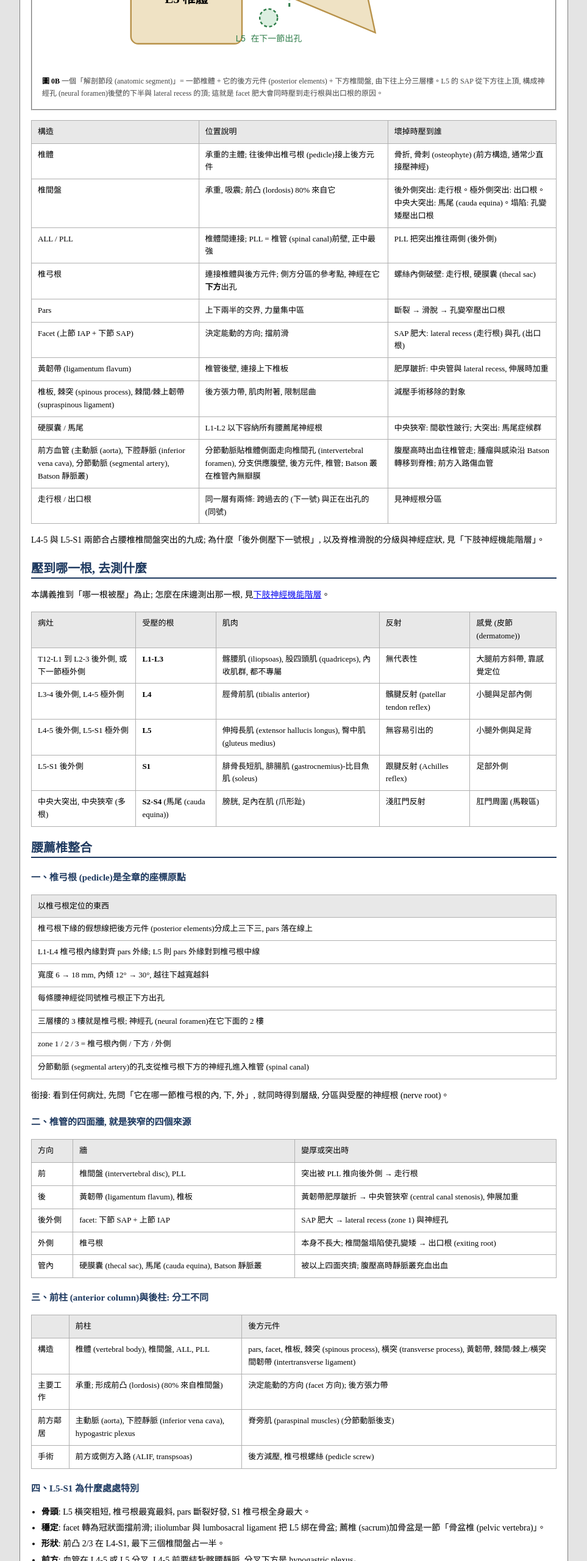
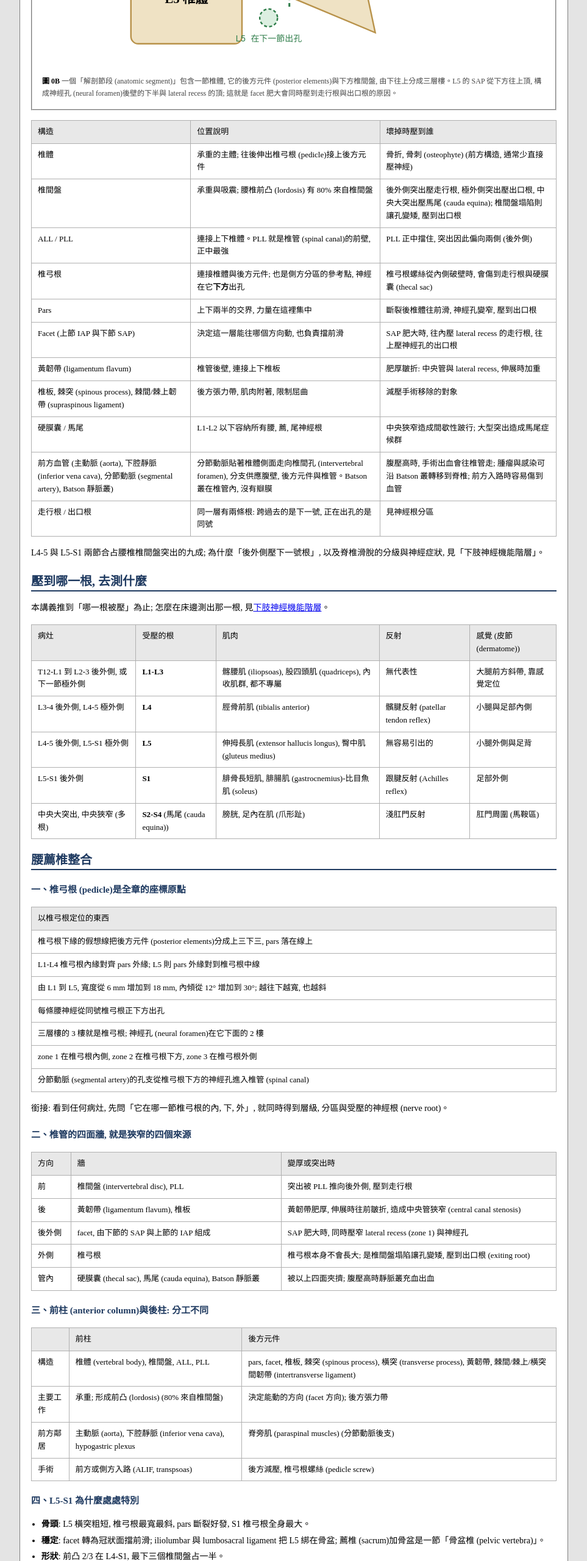
Before and after one commit to Droideight/ortho-notes, a plain HTML site: page lumbar-sacral/index.html in a window 1280 px wide. Shown: the part 1680-4240 px from the top of the page at 61% size, without its empty margins (158-1121 px from the left). Drawn offline with Linux system fonts and the light colour scheme.

Commit message:
Rewrite formula-style text into full sentences
Co-Authored-By: Claude Opus 5.5 <noreply@anthropic.com>
Claude-Session: https://claude.ai/code/session_014rMCCiCwxot8pQpzxHYmGd

```diff
--- a/lumbar-sacral/index.html
+++ b/lumbar-sacral/index.html
@@ -292,7 +292,7 @@ details.card[open]{border-color:#1f3a60}
       <line x1="466" y1="218" x2="372" y2="218" class="s-line" stroke-width=".8"/>
     </svg>
     </div>
-    <div class="cap"><b>圖 0B</b> 一個「解剖節段 (anatomic segment)」= 一節椎體 + 它的後方元件 (posterior elements) + 下方椎間盤, 由下往上分三層樓。L5 的 SAP 從下方往上頂, 構成神經孔 (neural foramen)後壁的下半與 lateral recess 的頂; 這就是 facet 肥大會同時壓到走行根與出口根的原因。</div>
+    <div class="cap"><b>圖 0B</b> 一個「解剖節段 (anatomic segment)」包含一節椎體, 它的後方元件 (posterior elements)與下方椎間盤, 由下往上分成三層樓。L5 的 SAP 從下方往上頂, 構成神經孔 (neural foramen)後壁的下半與 lateral recess 的頂; 這就是 facet 肥大會同時壓到走行根與出口根的原因。</div>
   </div>
 
   <div class="tbl">
@@ -300,16 +300,16 @@ details.card[open]{border-color:#1f3a60}
     <thead><tr><th>構造</th><th>位置說明</th><th>壞掉時壓到誰</th></tr></thead>
     <tbody>
       <tr><td>椎體</td><td>承重的主體; 往後伸出椎弓根 (pedicle)接上後方元件</td><td>骨折, 骨刺 (osteophyte) (前方構造, 通常少直接壓神經)</td></tr>
-      <tr><td>椎間盤</td><td>承重, 吸震; 前凸 (lordosis) 80% 來自它</td><td>後外側突出: 走行根。極外側突出: 出口根。中央大突出: 馬尾 (cauda equina)。塌陷: 孔變矮壓出口根</td></tr>
-      <tr><td>ALL / PLL</td><td>椎體間連接; PLL = 椎管 (spinal canal)前壁, 正中最強</td><td>PLL 把突出推往兩側 (後外側)</td></tr>
-      <tr><td>椎弓根</td><td>連接椎體與後方元件; 側方分區的參考點, 神經在它<b>下方</b>出孔</td><td>螺絲內側破壁: 走行根, 硬膜囊 (thecal sac)</td></tr>
-      <tr><td>Pars</td><td>上下兩半的交界, 力量集中區</td><td>斷裂 → 滑脫 → 孔變窄壓出口根</td></tr>
-      <tr><td>Facet (上節 IAP + 下節 SAP)</td><td>決定能動的方向; 擋前滑</td><td>SAP 肥大: lateral recess (走行根) 與孔 (出口根)</td></tr>
+      <tr><td>椎間盤</td><td>承重與吸震; 腰椎前凸 (lordosis) 有 80% 來自椎間盤</td><td>後外側突出壓走行根, 極外側突出壓出口根, 中央大突出壓馬尾 (cauda equina); 椎間盤塌陷則讓孔變矮, 壓到出口根</td></tr>
+      <tr><td>ALL / PLL</td><td>連接上下椎體。PLL 就是椎管 (spinal canal)的前壁, 正中最強</td><td>PLL 正中擋住, 突出因此偏向兩側 (後外側)</td></tr>
+      <tr><td>椎弓根</td><td>連接椎體與後方元件; 也是側方分區的參考點, 神經在它<b>下方</b>出孔</td><td>椎弓根螺絲從內側破壁時, 會傷到走行根與硬膜囊 (thecal sac)</td></tr>
+      <tr><td>Pars</td><td>上下兩半的交界, 力量在這裡集中</td><td>斷裂後椎體往前滑, 神經孔變窄, 壓到出口根</td></tr>
+      <tr><td>Facet (上節 IAP 與下節 SAP)</td><td>決定這一層能往哪個方向動, 也負責擋前滑</td><td>SAP 肥大時, 往內壓 lateral recess 的走行根, 往上壓神經孔的出口根</td></tr>
       <tr><td>黃韌帶 (ligamentum flavum)</td><td>椎管後壁, 連接上下椎板</td><td>肥厚皺折: 中央管與 lateral recess, 伸展時加重</td></tr>
       <tr><td>椎板, 棘突 (spinous process), 棘間/棘上韌帶 (supraspinous ligament)</td><td>後方張力帶, 肌肉附著, 限制屈曲</td><td>減壓手術移除的對象</td></tr>
-      <tr><td>硬膜囊 / 馬尾</td><td>L1-L2 以下容納所有腰薦尾神經根</td><td>中央狹窄: 間歇性跛行; 大突出: 馬尾症候群</td></tr>
-      <tr><td>前方血管 (主動脈 (aorta), 下腔靜脈 (inferior vena cava), 分節動脈 (segmental artery), Batson 靜脈叢)</td><td>分節動脈貼椎體側面走向椎間孔 (intervertebral foramen), 分支供應腹壁, 後方元件, 椎管; Batson 叢在椎管內無瓣膜</td><td>腹壓高時出血往椎管走; 腫瘤與感染沿 Batson 轉移到脊椎; 前方入路傷血管</td></tr>
-      <tr><td>走行根 / 出口根</td><td>同一層有兩條: 跨過去的 (下一號) 與正在出孔的 (同號)</td><td>見神經根分區</td></tr>
+      <tr><td>硬膜囊 / 馬尾</td><td>L1-L2 以下容納所有腰, 薦, 尾神經根</td><td>中央狹窄造成間歇性跛行; 大型突出造成馬尾症候群</td></tr>
+      <tr><td>前方血管 (主動脈 (aorta), 下腔靜脈 (inferior vena cava), 分節動脈 (segmental artery), Batson 靜脈叢)</td><td>分節動脈貼著椎體側面走向椎間孔 (intervertebral foramen), 分支供應腹壁, 後方元件與椎管。Batson 叢在椎管內, 沒有瓣膜</td><td>腹壓高時, 手術出血會往椎管走; 腫瘤與感染可沿 Batson 叢轉移到脊椎; 前方入路時容易傷到血管</td></tr>
+      <tr><td>走行根 / 出口根</td><td>同一層有兩條根: 跨過去的是下一號, 正在出孔的是同號</td><td>見神經根分區</td></tr>
     </tbody>
   </table>
   </div>
@@ -374,10 +374,10 @@ document.getElementById('sc-c').onclick=e=>{const on=e.currentTarget.getAttribut
     <tbody>
       <tr><td>椎弓根下緣的假想線把後方元件 (posterior elements)分成上三下三, pars 落在線上</td></tr>
       <tr><td>L1-L4 椎弓根內緣對齊 pars 外緣; L5 則 pars 外緣對到椎弓根中線</td></tr>
-      <tr><td>寬度 6 → 18 mm, 內傾 12° → 30°, 越往下越寬越斜</td></tr>
+      <tr><td>由 L1 到 L5, 寬度從 6 mm 增加到 18 mm, 內傾從 12° 增加到 30°; 越往下越寬, 也越斜</td></tr>
       <tr><td>每條腰神經從同號椎弓根正下方出孔</td></tr>
       <tr><td>三層樓的 3 樓就是椎弓根; 神經孔 (neural foramen)在它下面的 2 樓</td></tr>
-      <tr><td>zone 1 / 2 / 3 = 椎弓根內側 / 下方 / 外側</td></tr>
+      <tr><td>zone 1 在椎弓根內側, zone 2 在椎弓根下方, zone 3 在椎弓根外側</td></tr>
       <tr><td>分節動脈 (segmental artery)的孔支從椎弓根下方的神經孔進入椎管 (spinal canal)</td></tr>
     </tbody>
   </table>
@@ -389,10 +389,10 @@ document.getElementById('sc-c').onclick=e=>{const on=e.currentTarget.getAttribut
   <table>
     <thead><tr><th>方向</th><th>牆</th><th>變厚或突出時</th></tr></thead>
     <tbody>
-      <tr><td>前</td><td>椎間盤 (intervertebral disc), PLL</td><td>突出被 PLL 推向後外側 → 走行根</td></tr>
-      <tr><td>後</td><td>黃韌帶 (ligamentum flavum), 椎板</td><td>黃韌帶肥厚皺折 → 中央管狹窄 (central canal stenosis), 伸展加重</td></tr>
-      <tr><td>後外側</td><td>facet: 下節 SAP + 上節 IAP</td><td>SAP 肥大 → lateral recess (zone 1) 與神經孔</td></tr>
-      <tr><td>外側</td><td>椎弓根</td><td>本身不長大; 椎間盤塌陷使孔變矮 → 出口根 (exiting root)</td></tr>
+      <tr><td>前</td><td>椎間盤 (intervertebral disc), PLL</td><td>突出被 PLL 推向後外側, 壓到走行根</td></tr>
+      <tr><td>後</td><td>黃韌帶 (ligamentum flavum), 椎板</td><td>黃韌帶肥厚, 伸展時往前皺折, 造成中央管狹窄 (central canal stenosis)</td></tr>
+      <tr><td>後外側</td><td>facet, 由下節的 SAP 與上節的 IAP 組成</td><td>SAP 肥大時, 同時壓窄 lateral recess (zone 1) 與神經孔</td></tr>
+      <tr><td>外側</td><td>椎弓根</td><td>椎弓根本身不會長大; 是椎間盤塌陷讓孔變矮, 壓到出口根 (exiting root)</td></tr>
       <tr><td>管內</td><td>硬膜囊 (thecal sac), 馬尾 (cauda equina), Batson 靜脈叢</td><td>被以上四面夾擠; 腹壓高時靜脈叢充血出血</td></tr>
     </tbody>
   </table>
@@ -469,9 +469,9 @@ document.getElementById('sc-c').onclick=e=>{const on=e.currentTarget.getAttribut
   <table>
     <thead><tr><th>入路</th><th>由淺到深</th></tr></thead>
     <tbody>
-      <tr><td>後方</td><td>棘上韌帶 (supraspinous ligament) → 棘間韌帶 (interspinous ligament), 棘突 → 椎板 → 黃韌帶 → 硬膜囊, lateral recess 內的走行根</td></tr>
-      <tr><td>前方</td><td>腹腔, 骨盆腔內臟 → 主動脈, 下腔靜脈, 髂血管 (iliac vessels), 髂腰靜脈 → hypogastric plexus → ALL → 椎間盤</td></tr>
-      <tr><td>側方</td><td>psoas (表面: 生殖股神經 (genitofemoral nerve), 交感幹 (sympathetic trunk); 實質: 腰神經叢 (lumbar plexus)) → 椎體側面, 分節動脈 → 椎間盤</td></tr>
+      <tr><td>後方</td><td>由淺到深依序經過棘上韌帶 (supraspinous ligament), 棘間韌帶 (interspinous ligament)與棘突, 椎板, 黃韌帶, 才到硬膜囊與 lateral recess 內的走行根</td></tr>
+      <tr><td>前方</td><td>由前往後依序經過腹腔與骨盆腔內臟, 主動脈, 下腔靜脈, 髂血管 (iliac vessels)與髂腰靜脈, hypogastric plexus, ALL, 才到椎間盤</td></tr>
+      <tr><td>側方</td><td>先經過 psoas: 表面有生殖股神經 (genitofemoral nerve)與交感幹 (sympathetic trunk), 肌肉裡有腰神經叢 (lumbar plexus)。再到椎體側面與分節動脈, 最後是椎間盤</td></tr>
     </tbody>
   </table>
   </div>
@@ -486,7 +486,7 @@ document.getElementById('sc-c').onclick=e=>{const on=e.currentTarget.getAttribut
 <script>
 const Q=[
  {s:"下列何者位於「椎弓根下緣假想線」以下?",o:["Superior articular process","Transverse process","Lamina","Pedicle"],a:2,e:"線下三者為 lamina, IAP, SP。"},
- {s:"在 L3, 椎弓根的內側緣與下列哪一條線對齊?",o:["Pars 內側緣","Pars 外側緣","棘突中線","橫突上緣"],a:1,e:"L1-L4: 椎弓根內側緣 = pars 外側緣。"},
+ {s:"在 L3, 椎弓根的內側緣與下列哪一條線對齊?",o:["Pars 內側緣","Pars 外側緣","棘突中線","橫突上緣"],a:1,e:"L1-L4 的椎弓根內側緣, 對齊 pars 外側緣。"},
  {s:"在 L5, pars 的外側緣對應椎弓根的哪個位置?",o:["內側緣","外側緣","正中","下緣"],a:2,e:"L5 的 pars 外側緣標記椎弓根中線。"},
  {s:"腰椎椎弓根寬度最大與最小分別為?",o:["L5 18 mm / L1 6 mm","L4 15 mm / L1 8 mm","L5 12 mm / L2 6 mm","L3 18 mm / L1 6 mm"],a:0,e:"L5 最寬 18 mm, L1 最窄 6 mm。"},
  {s:"L5 椎弓根的內傾角約為?",o:["12°","20°","30°","45°"],a:2,e:"L5 30°, L1 12°, 由遠端往近端遞減。"},
@@ -504,10 +504,10 @@ const Q=[
  {s:"Sacrotuberous ligament 連接薦椎與?",o:["坐骨棘","坐骨粗隆","髂前上棘","恥骨聯合"],a:1,e:"Sacrotuberous: 坐骨粗隆 到 薦椎; sacrospinous: 坐骨棘 到 薦椎。"},
  {s:"關於 SI 關節, 何者正確?",o:["屬於纖維關節, 無滑膜","活動度大, 是腰薦主要活動來源","為耳狀滑膜關節, 活動量極小","主要靠前 SI 韌帶穩定"],a:2,e:"小型耳狀滑膜關節; 複雜曲度與強韌韌帶使活動極小; 最重要的是後 SI 韌帶。"},
  {s:"成人脊髓末端 (conus medullaris) 通常位於?",o:["T11-T12","L1-L2","L3-L4","S1"],a:1,e:"成人約 L1-L2; 以下為馬尾。"},
- {s:"「解剖節段」的組成為?",o:["相鄰兩椎與其間所有連接","一節椎體, 其後方元件, 加上方椎間盤","一節椎體, 其後方元件, 加下方椎間盤","兩個椎弓根之間的神經孔"],a:2,e:"解剖節段 = 椎體 + 後方元件 + 下方椎間盤; 活動節段才是兩節。"},
+ {s:"「解剖節段」的組成為?",o:["相鄰兩椎與其間所有連接","一節椎體, 其後方元件, 加上方椎間盤","一節椎體, 其後方元件, 加下方椎間盤","兩個椎弓根之間的神經孔"],a:2,e:"解剖節段是一節椎體, 它的後方元件, 加上下方椎間盤; 活動節段才包含兩節。"},
  {s:"L5 解剖節段的走行根是?",o:["L4","L5","S1","S2"],a:2,e:"S1 跨過 L5-S1 椎間盤, 到 S1 椎弓根下方出孔。"},
  {s:"「三層樓」中, 神經孔位於?",o:["1 樓","2 樓","3 樓","地下室"],a:1,e:"1 樓椎間盤, 2 樓神經孔與椎體下半, 3 樓椎弓根。"},
- {s:"Lateral recess 對應哪一區?",o:["中央管","Zone 1","Zone 2","Zone 3"],a:1,e:"Zone 1 = subarticular = entrance zone = lateral recess: 椎弓根內側, SAP 下方。"},
+ {s:"Lateral recess 對應哪一區?",o:["中央管","Zone 1","Zone 2","Zone 3"],a:1,e:"Zone 1 又稱 subarticular zone 或 entrance zone, 就是 lateral recess, 位在椎弓根內側, SAP 下方。"},
  {s:"L4-L5 極外側 (zone 3) 椎間盤突出壓到?",o:["L3","L4","L5","S1"],a:1,e:"極外側壓同號出口根 L4; 後外側才壓 L5。"},
  {s:"病人 L5 神經根症狀, 下列哪個病灶「也可能」是原因?",o:["L3-4 後外側突出","L4-5 極外側突出","L5-S1 極外側突出","L5-S1 後外側突出"],a:2,e:"L5 可被 L4-5 後外側 (zone 1) 或 L5-S1 極外側 (zone 3) 壓到; L5-S1 後外側壓 S1。"},
  {s:"前方 L5-S1 手術傷到 superior hypogastric plexus, 男性最典型的後遺症?",o:["勃起功能障礙","逆行性射精","尿失禁","足下垂"],a:1,e:"交感受損致逆行性射精, 不孕; 勃起為副交感, 不受影響。"},
```
Also changed, not shown: neuro-lower/index.html (+6 -6 lines).
